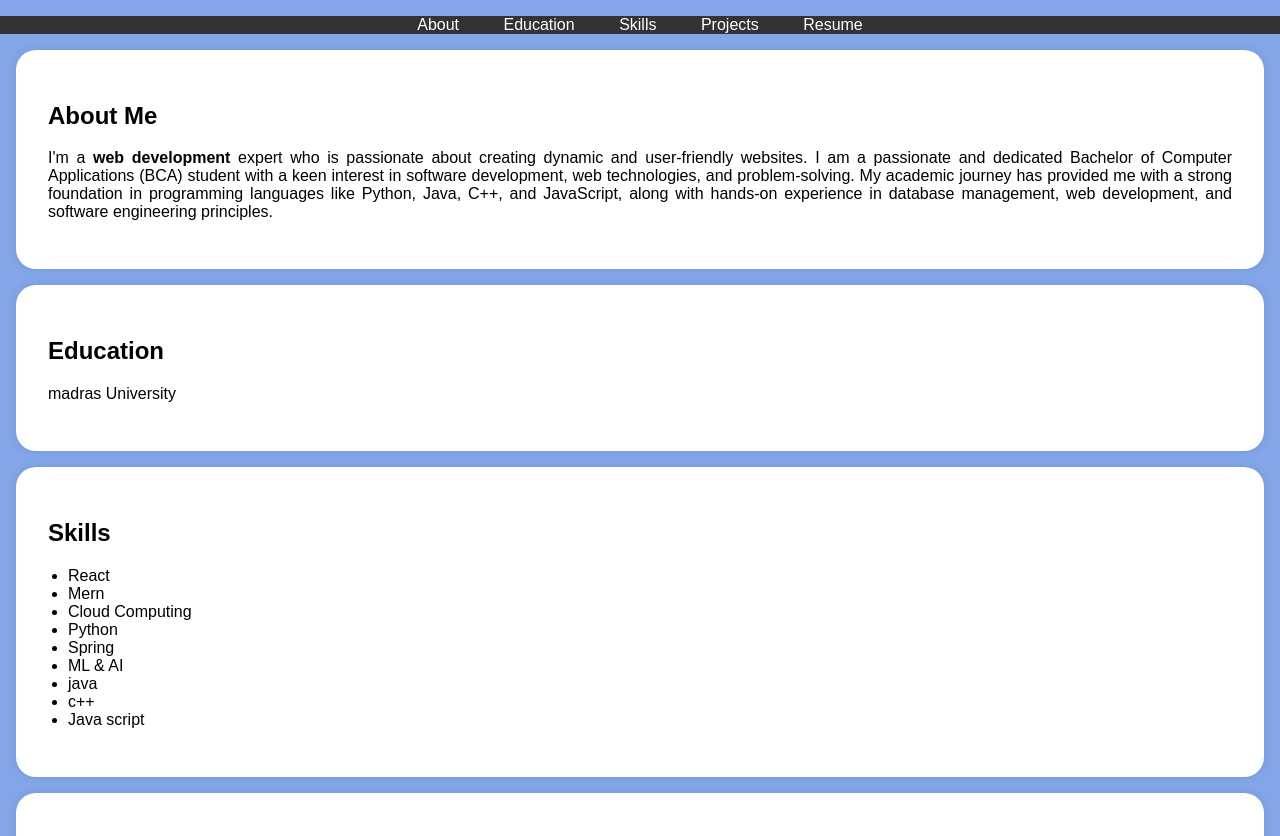
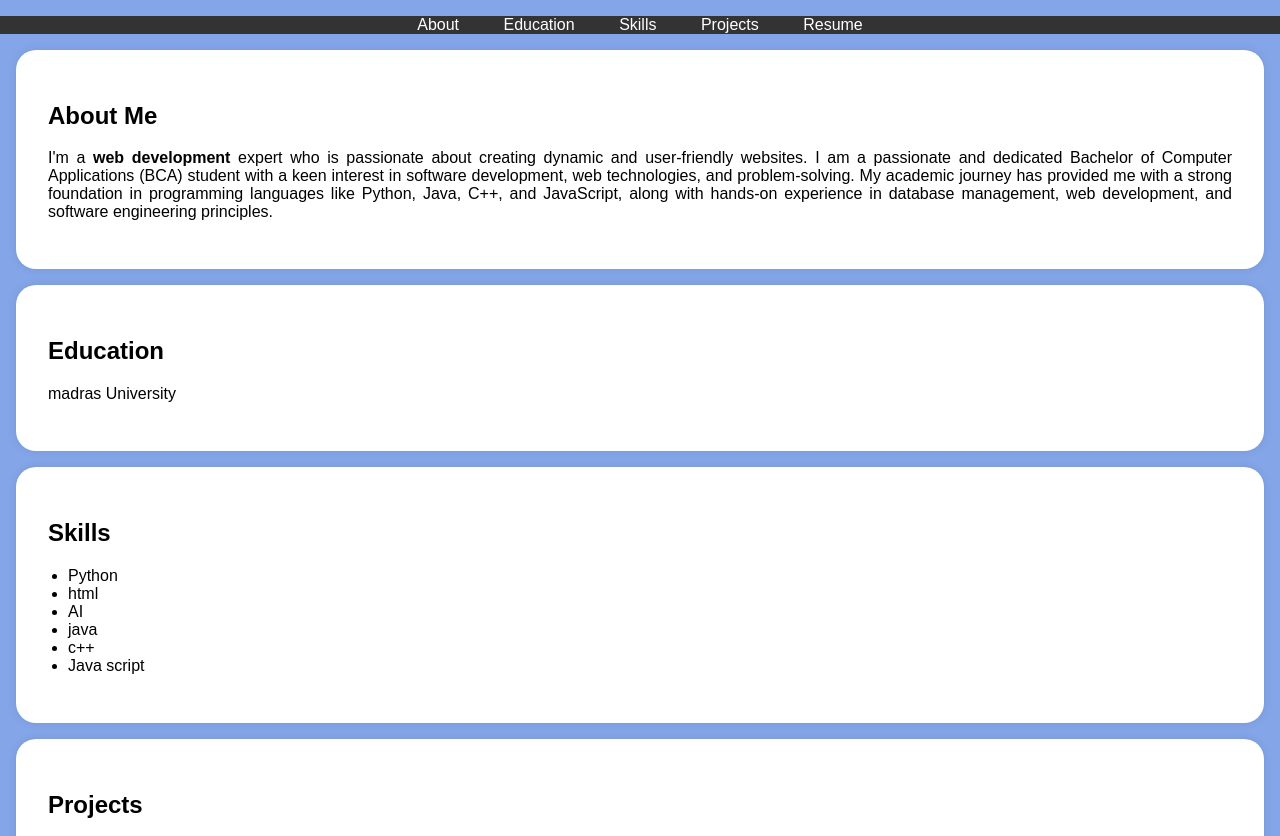
Before and after one commit to mohanraj0815/Portfolio, a plain HTML site: page index.html in a window 1280 px wide. Shown: the part 197-1033 px from the top of the page. Drawn offline with Linux system fonts and the light colour scheme.

Commit message:
Update index.html

```diff
--- a/index.html
+++ b/index.html
@@ -134,12 +134,10 @@
         <div class="section-content">
             <h2>Skills</h2>
             <ul>
-                <li>React</li>
-                <li>Mern</li>
-                <li>Cloud Computing</li>
+
                 <li>Python</li>
-                <li>Spring</li>
-                <li>ML & AI</li>
+                <li>html</li>
+                <li>AI</li>
                 <li>java</li>
                 <li>c++</li>
                 <li>Java script</li>
```
